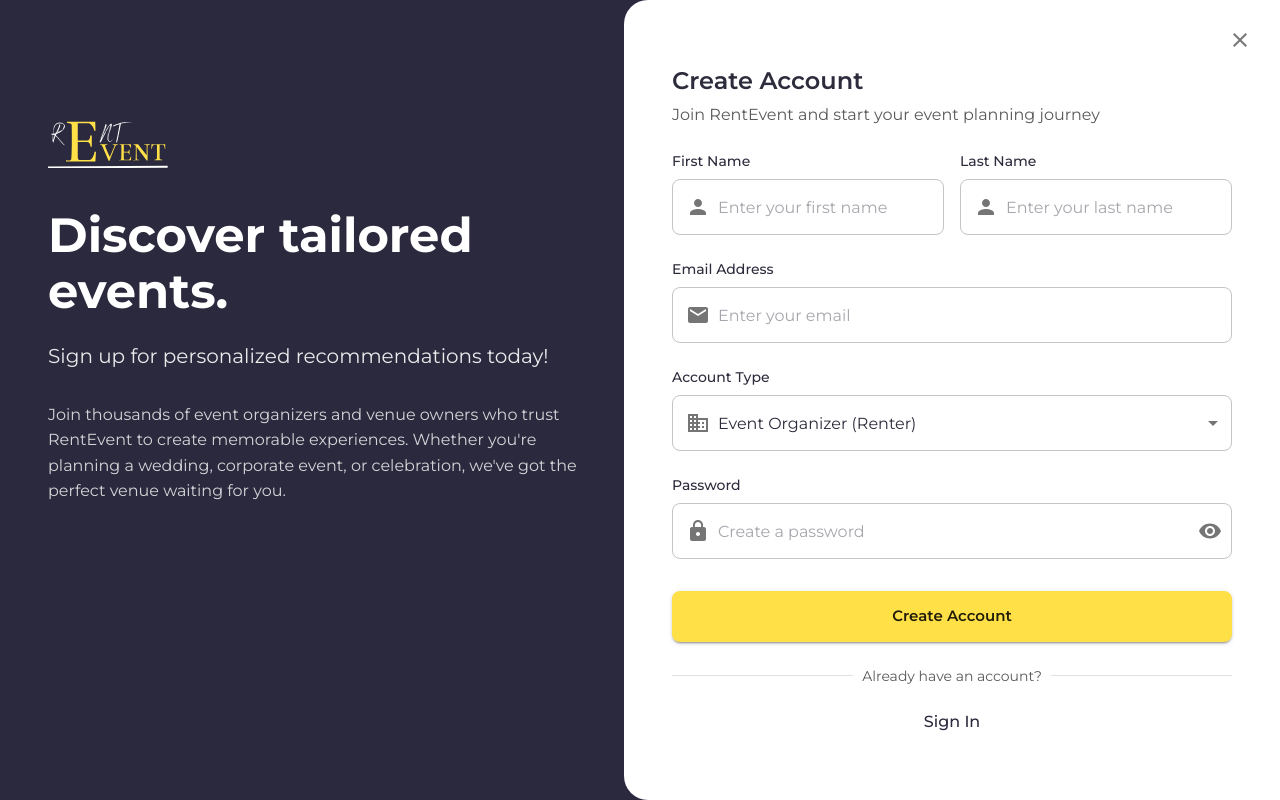
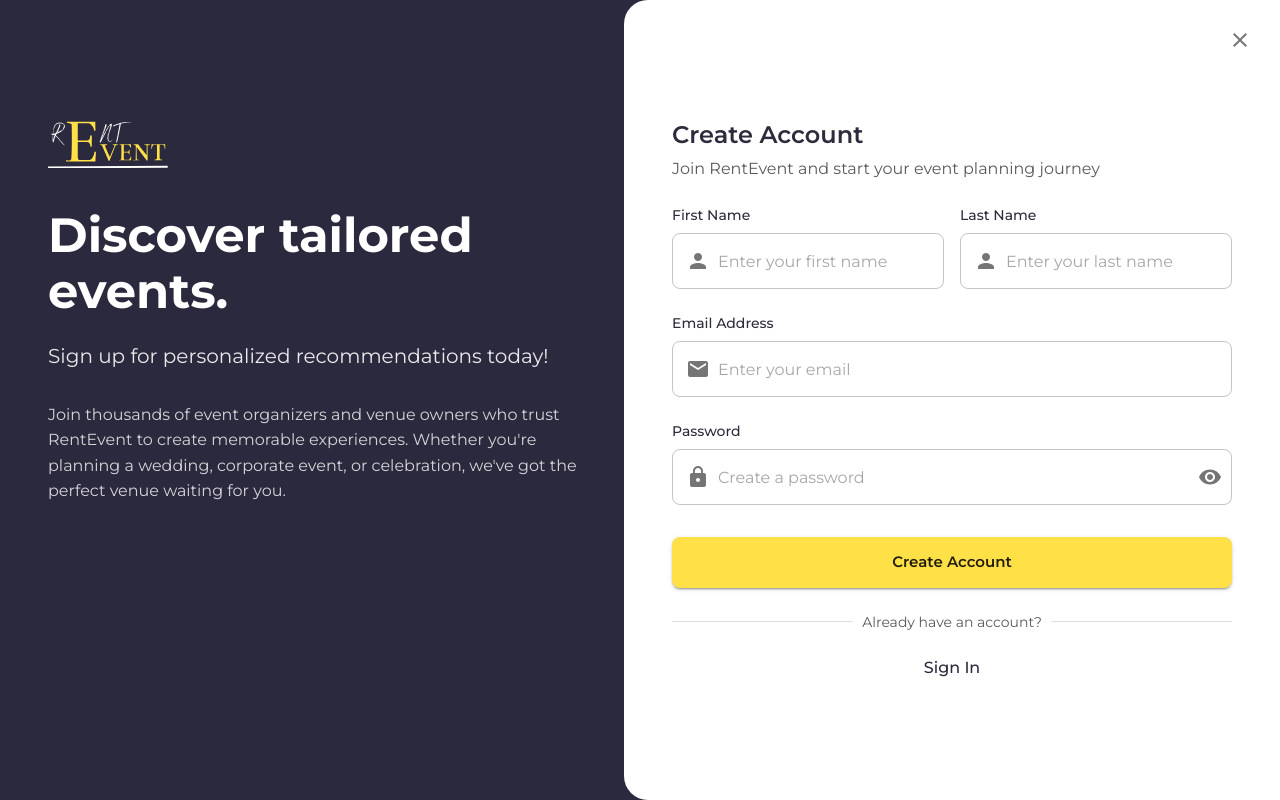
Before and after one commit to mjkj09/RentEvent, a React (Vite) app in the folder client/: page /auth in a window 1280 px wide. Both pictures are taken after typing "name@example.com", "Sample123" into the empty fields and a click on the button "Create Account". Built offline with nearby package versions, Linux system fonts and the light colour scheme; no server answers.

Commit message:
feat(client): remove accountType from registration

```diff
--- a/client/src/components/auth/RegisterForm.jsx
+++ b/client/src/components/auth/RegisterForm.jsx
@@ -6,11 +6,7 @@ import {
     Link,
     IconButton,
     Divider,
-    FormControl,
-    Select,
-    MenuItem,
     Grid,
-    InputAdornment,
     Alert,
     CircularProgress,
     LinearProgress
@@ -20,8 +16,7 @@ import {
     VisibilityOff,
     Email,
     Lock,
-    Person,
-    Business
+    Person
 } from '@mui/icons-material';
 import FormField from '../common/FormField';
 import { useAuth } from '../../hooks/useAuth';
@@ -34,8 +29,8 @@ export default function RegisterForm({toggleMode}) {
         firstName: '',
         lastName: '',
         email: '',
-        password: '',
-        accountType: 'renter'
+        password: ''
+        // role removed - everyone starts as renter
     });
     const [formError, setFormError] = useState('');
     const [passwordStrength, setPasswordStrength] = useState({
@@ -65,7 +60,6 @@ export default function RegisterForm({toggleMode}) {
 
         const result = zxcvbn(password);
         const score = result.score;
-
 
         if (!minLength) {
             return {
@@ -174,7 +168,11 @@ export default function RegisterForm({toggleMode}) {
         setFormError('');
 
         try {
-            await register(formData);
+            // Everyone registers as renter - role is set automatically
+            await register({
+                ...formData,
+                role: 'renter'
+            });
             navigate('/');
         } catch (error) {
             setFormError(error.message);
@@ -233,27 +231,6 @@ export default function RegisterForm({toggleMode}) {
                 required
             />
 
-            <Box sx={{mb: 3}}>
-                <Typography variant="body2" sx={{mb: 1, fontWeight: 500}}>
-                    Account Type
-                </Typography>
-                <FormControl fullWidth>
-                    <Select
-                        variant="outlined"
-                        value={formData.accountType}
-                        onChange={handleChange('accountType')}
-                        startAdornment={
-                            <InputAdornment position="start">
-                                <Business color="action"/>
-                            </InputAdornment>
-                        }
-                    >
-                        <MenuItem value="renter">Event Organizer (Renter)</MenuItem>
-                        <MenuItem value="owner">Venue Owner</MenuItem>
-                    </Select>
-                </FormControl>
-            </Box>
-
             <FormField
                 sx={{mb: 1}}
                 label="Password"
@@ -290,7 +267,6 @@ export default function RegisterForm({toggleMode}) {
                     </Typography>
                 </Box>
             )}
-
 
             {formError && (
                 <Alert severity="error" sx={{ mb: 2, mt: 3}}>
```
